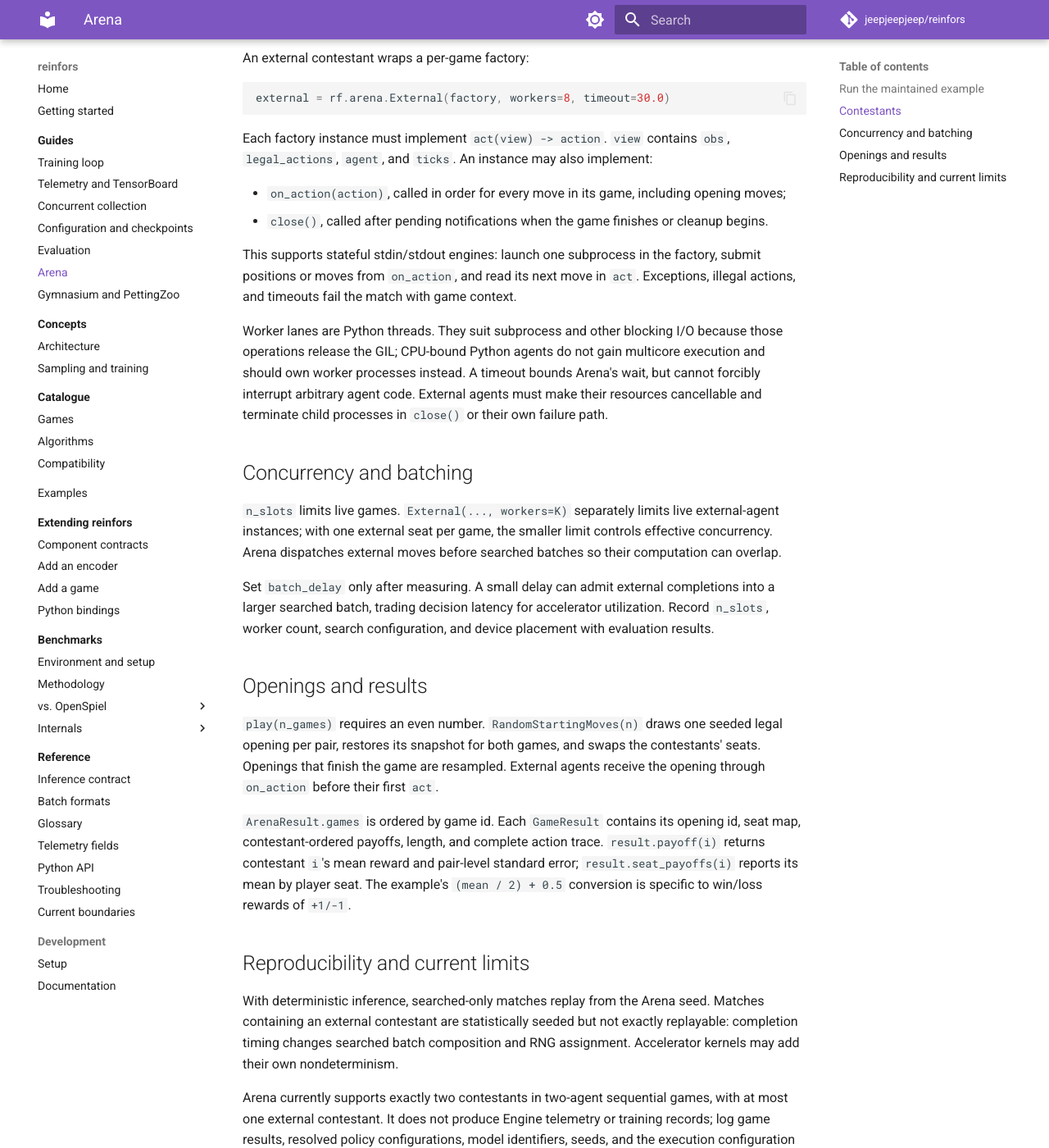
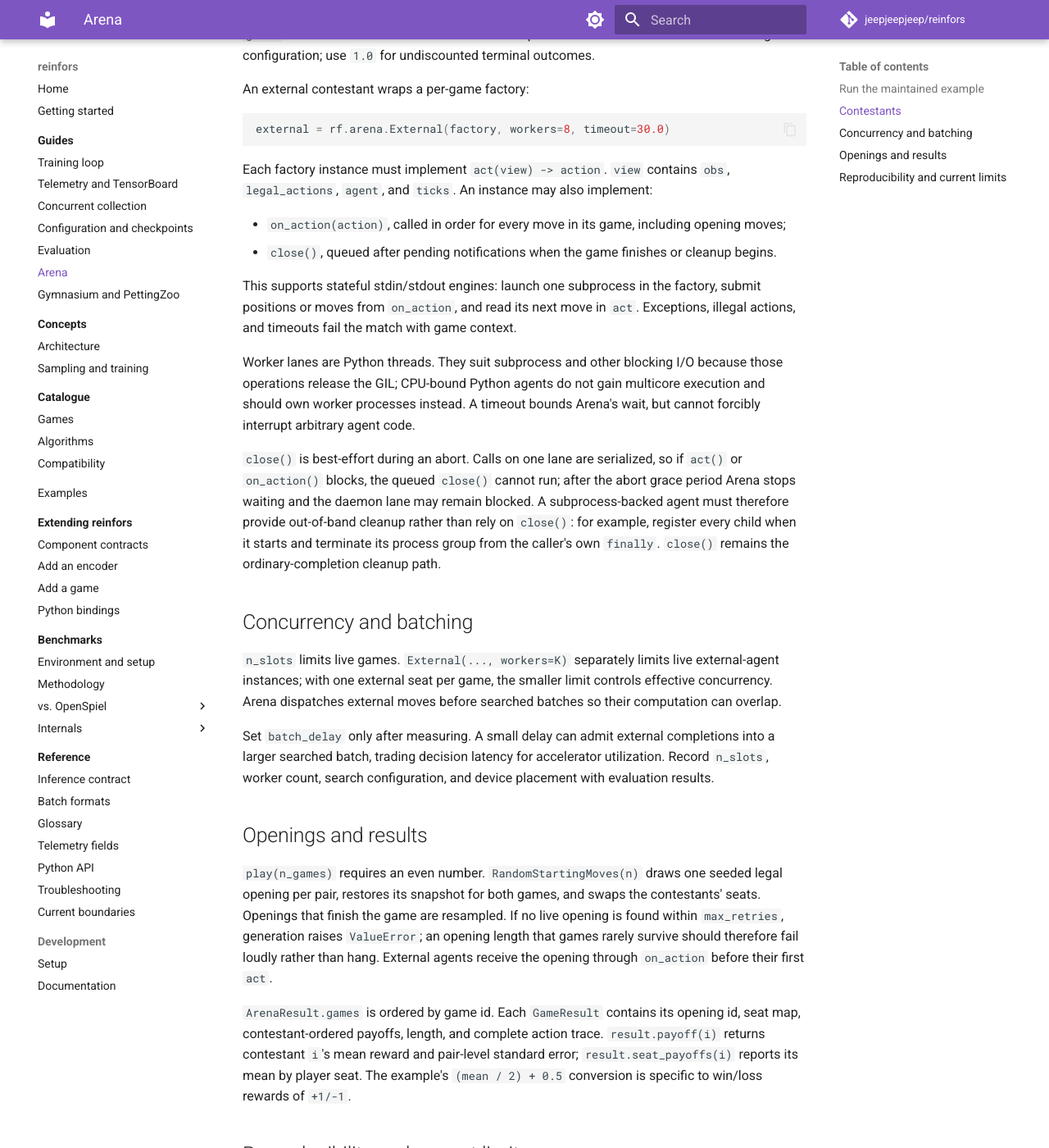
Before and after one commit to jeepjeepjeep/reinfors, an MkDocs documentation site: the page built from docs/guides/arena.md, in a window 1280 px wide and 1400 px high, scrolled down 2069 px. Shown: the whole window at 82% size. Built offline with MkDocs 1.6.1 and Material for MkDocs 9.7.7, drawn with Linux system fonts in a browser that asks for light colours; comment, search, counter and statistics services are not loaded; some of the changed text lies outside the part shown.

Commit message:
clarify Arena cleanup and public surface

```diff
--- a/docs/guides/arena.md
+++ b/docs/guides/arena.md
@@ -77,7 +77,9 @@ def main() -> None:
     result = arena.play(args.games)
     mean, stderr = result.payoff(0)
     score = mean / 2.0 + 0.5
-    print(f"searched score={score:.3f} +/- {stderr / 2.0:.3f} over {len(result.games) // 2} opening pairs")
+    pairs = len(result.games) // 2
+    pair_label = "pair" if pairs == 1 else "pairs"
+    print(f"searched score={score:.3f} +/- {stderr / 2.0:.3f} over {pairs} opening {pair_label}")
     print(f"searched payoff by seat: {result.seat_payoffs(0)}")
 
 
@@ -105,7 +107,7 @@ Each factory instance must implement `act(view) -> action`. `view` contains `obs
 `agent`, and `ticks`. An instance may also implement:
 
 - `on_action(action)`, called in order for every move in its game, including opening moves;
-- `close()`, called after pending notifications when the game finishes or cleanup begins.
+- `close()`, queued after pending notifications when the game finishes or cleanup begins.
 
 This supports stateful stdin/stdout engines: launch one subprocess in the factory, submit positions or
 moves from `on_action`, and read its next move in `act`. Exceptions, illegal actions, and timeouts fail
@@ -114,8 +116,13 @@ the match with game context.
 Worker lanes are Python threads. They suit subprocess and other blocking I/O because those operations
 release the GIL; CPU-bound Python agents do not gain multicore execution and should own worker
 processes instead. A timeout bounds Arena's wait, but cannot forcibly interrupt arbitrary agent code.
-External agents must make their resources cancellable and terminate child processes in `close()` or
-their own failure path.
+
+`close()` is best-effort during an abort. Calls on one lane are serialized, so if `act()` or
+`on_action()` blocks, the queued `close()` cannot run; after the abort grace period Arena stops waiting
+and the daemon lane may remain blocked. A subprocess-backed agent must therefore provide out-of-band
+cleanup rather than rely on `close()`: for example, register every child when it starts and terminate
+its process group from the caller's own `finally`. `close()` remains the ordinary-completion cleanup
+path.
 
 ## Concurrency and batching
 
@@ -131,7 +138,9 @@ search configuration, and device placement with evaluation results.
 
 `play(n_games)` requires an even number. `RandomStartingMoves(n)` draws one seeded legal opening per
 pair, restores its snapshot for both games, and swaps the contestants' seats. Openings that finish the
-game are resampled. External agents receive the opening through `on_action` before their first `act`.
+game are resampled. If no live opening is found within `max_retries`, generation raises `ValueError`;
+an opening length that games rarely survive should therefore fail loudly rather than hang. External
+agents receive the opening through `on_action` before their first `act`.
 
 `ArenaResult.games` is ordered by game id. Each `GameResult` contains its opening id, seat map,
 contestant-ordered payoffs, length, and complete action trace. `result.payoff(i)` returns contestant
```
Also changed, not shown: docs/reference/python-api.md (+3 -1 lines), 2 other files.
